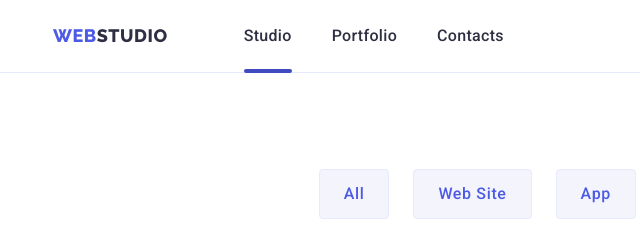
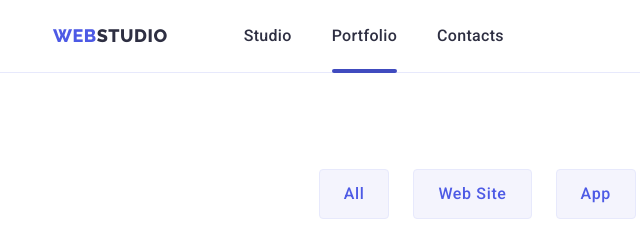
Before and after one commit to AntonZinchenko1/goit-markup-hw-07, a plain HTML site: page portfolio.html in a window 1280 px wide. Shown: the top 240 px of the page, 23-663 px from the left. Drawn offline with nearby package versions, Linux system fonts and the light colour scheme.

Commit message:
Update portfolio.html

```diff
--- a/portfolio.html
+++ b/portfolio.html
@@ -27,10 +27,12 @@
           >
           <ul class="nav-list list">
             <li class="item">
-              <a class="nav-link link current" href="./index.html">Studio</a>
+              <a class="nav-link link" href="./index.html">Studio</a>
             </li>
             <li class="item">
-              <a class="nav-link link" href="./portfolio.html">Portfolio</a>
+              <a class="nav-link link current" href="./portfolio.html"
+                >Portfolio</a
+              >
             </li>
             <li class="item"><a class="nav-link link" href="">Contacts</a></li>
           </ul>
```
